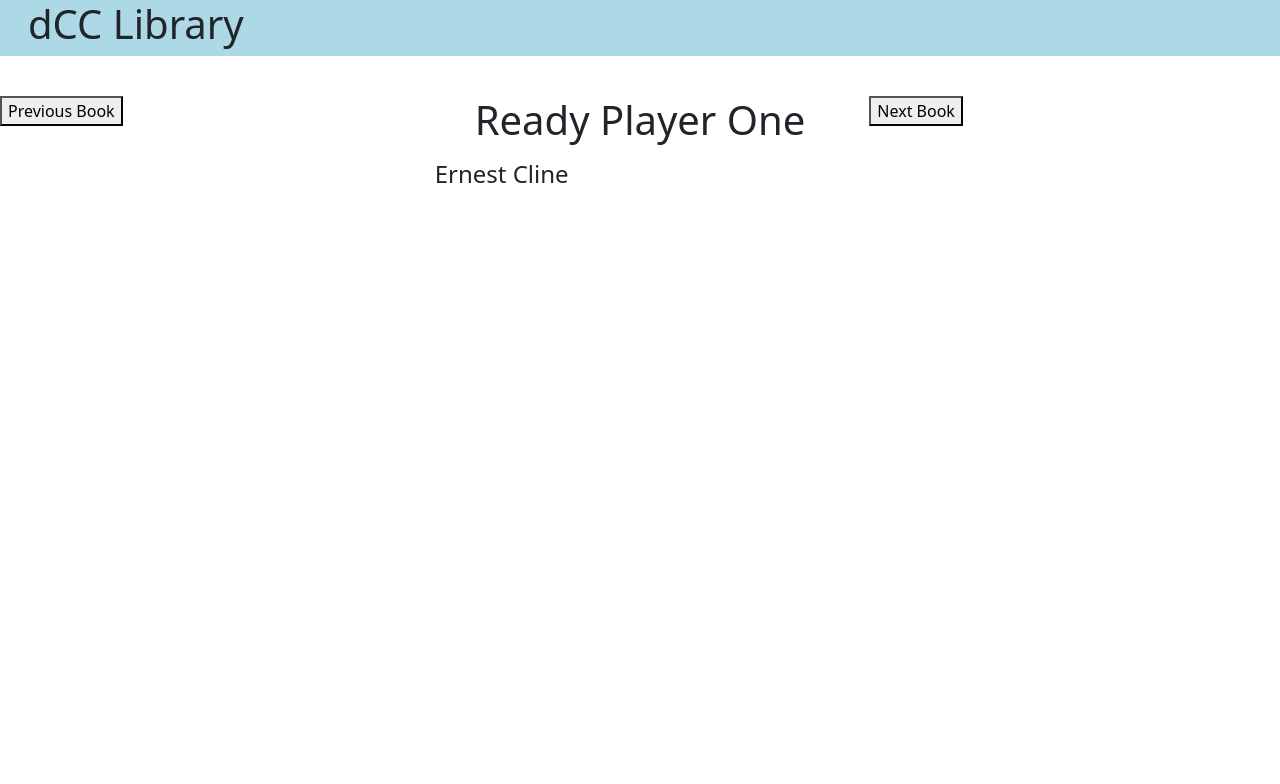
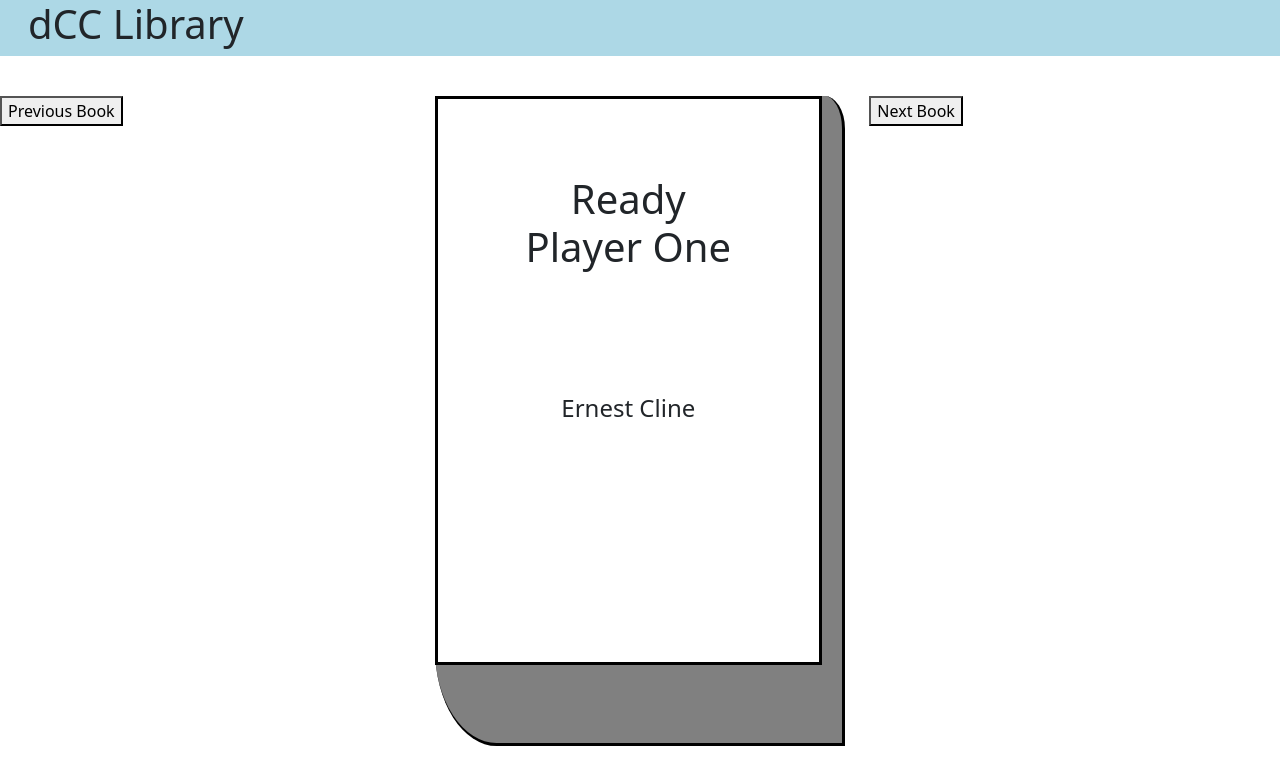
Before and after one commit to Shoulders93/DCCLibrary, a React (Create React App) app: page / in a window 1280 px wide. Shown: the top 784 px of the page. Built offline with nearby package versions, Linux system fonts and the light colour scheme.

Commit message:
Separated Book View Display into Separate Book Component

```diff
--- /dev/null
+++ b/src/components/Book/Book.css
@@ -0,0 +1,33 @@
+.cover{
+    background-color: white;
+
+    text-align: center;
+    border: solid black;
+    border-width: 1 1px;
+    height: 88%;
+    width: 95%;
+}
+
+.book{
+    background-color: grey;
+    text-align: center;
+    border-right: solid black;
+    border-bottom: solid black;
+    border-width: 1 1px;
+    height: 650px;
+    width: 100%;
+    border-bottom-left-radius: 15%;
+    border-top-right-radius: 5%;
+}
+
+.title {
+    padding: 20%;
+
+}
+
+.author {
+    padding-top: 10%;
+    padding-left: 5%;
+    padding-right: 5%;
+    padding-bottom: 50%;
+}
--- /dev/null
+++ b/src/components/Book/Book.jsx
@@ -0,0 +1,15 @@
+import React from 'react';
+import './Book.css'
+
+const Book = (props) => {
+    return (
+        <div className="book">
+            <div className="cover">
+                <h1 className="title">{props.book.title}</h1>
+                <h4 className="author">{props.book.author}</h4>
+            </div>
+        </div>
+     );
+}
+
+export default Book;
--- a/src/components/BookViewer/BookViewer.jsx
+++ b/src/components/BookViewer/BookViewer.jsx
@@ -1,19 +1,16 @@
 import React from "react";
+import Book from "../Book/Book";
 
 const BookViewer = (props) => {
     return (
         <div className="row row-spacer">
             <div className="col-md-4">
-                {/** Button here to move to the previous book viewed */}
                 <button onClick = {props.previousBook}>Previous Book</button>
             </div>
             <div className="col-md-4">
-                {/** Display book with cover here */}
-                <h1>{props.book.title}</h1>
-                <h4>{props.book.author}</h4>
+                <Book book={props.book} />
             </div>
             <div className="col-md-4">
-                {/** Button here to move to the previous book viewed */}
                 <button onClick={props.nextBook}>Next Book</button>
             </div>
         </div>
```
